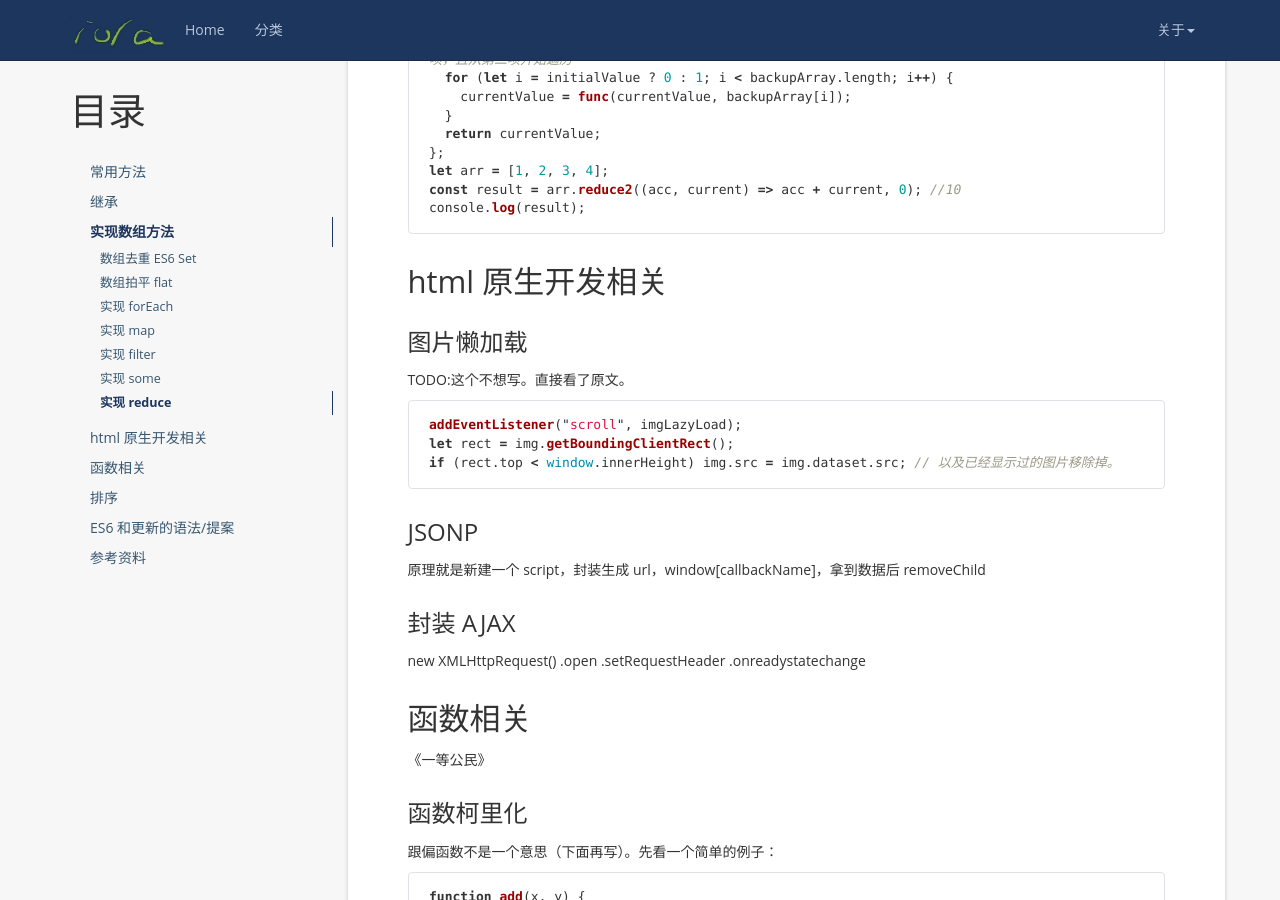
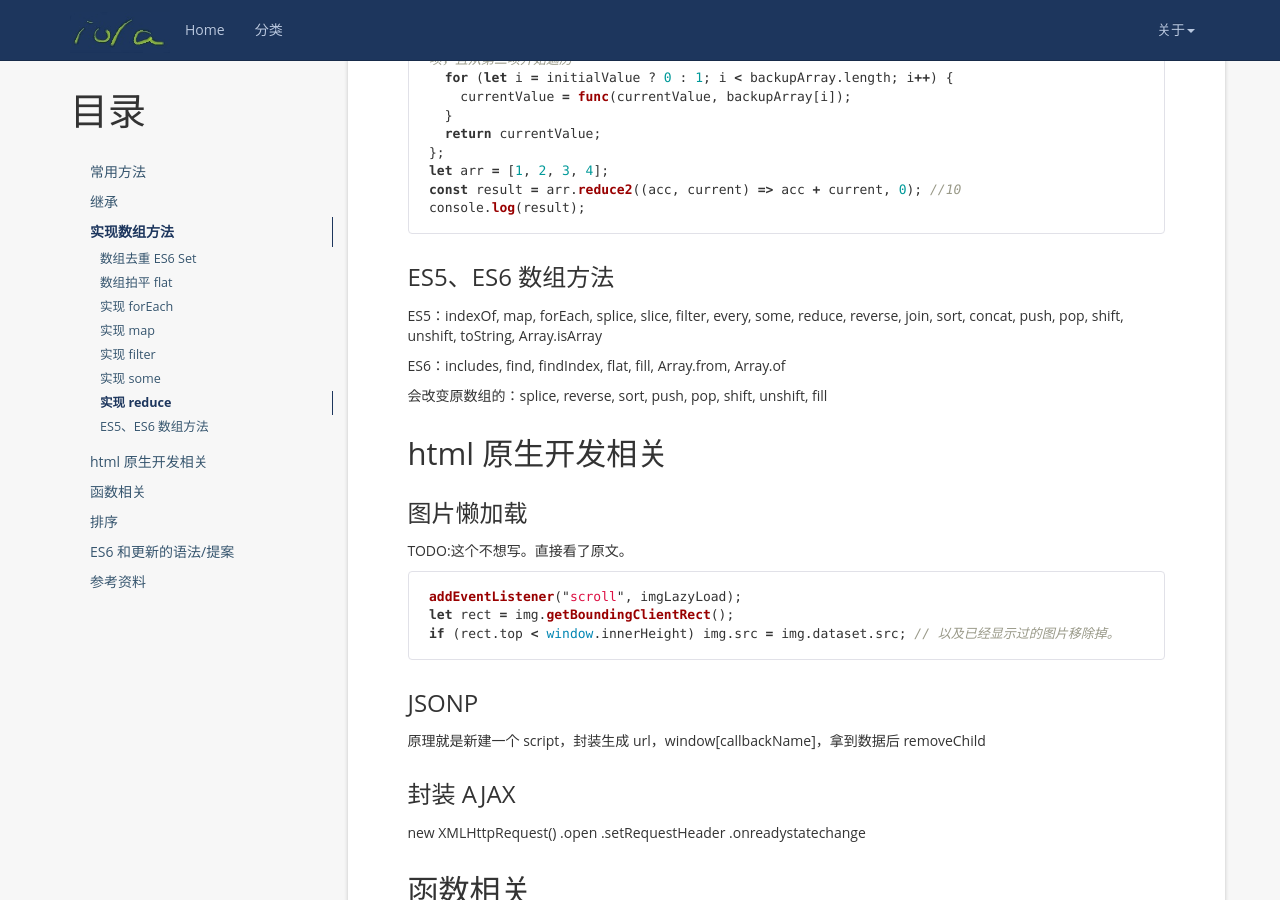
Before and after one commit to iola1999/iola1999.github.io, a Jekyll site: the page built from _posts/2021-04-05-JavaScript-basics-review.markdown, in a window 1280 px wide and 900 px high, scrolled down 10370 px. Built offline with Jekyll 4.4.1, drawn with Linux system fonts in a browser that asks for light colours; nearby versions of some CDN libraries; comment, search, counter and statistics services are not loaded.

Commit message:
ES6 新增的数组方法其实不多.....

````diff
--- a/_posts/2021-04-05-JavaScript-basics-review.markdown
+++ b/_posts/2021-04-05-JavaScript-basics-review.markdown
@@ -547,6 +547,14 @@ const result = arr.reduce2((acc, current) => acc + current, 0); //10
 console.log(result);
 ```
 
+### ES5、ES6 数组方法
+
+ES5：indexOf, map, forEach, splice, slice, filter, every, some, reduce, reverse, join, sort, concat, push, pop, shift, unshift, toString, Array.isArray
+
+ES6：includes,  find,  findIndex,  flat,  fill,  Array.from,  Array.of
+
+会改变原数组的：splice,  reverse,  sort,  push,  pop,  shift,  unshift,  fill
+
 ## html 原生开发相关
 
 ### 图片懒加载
````
